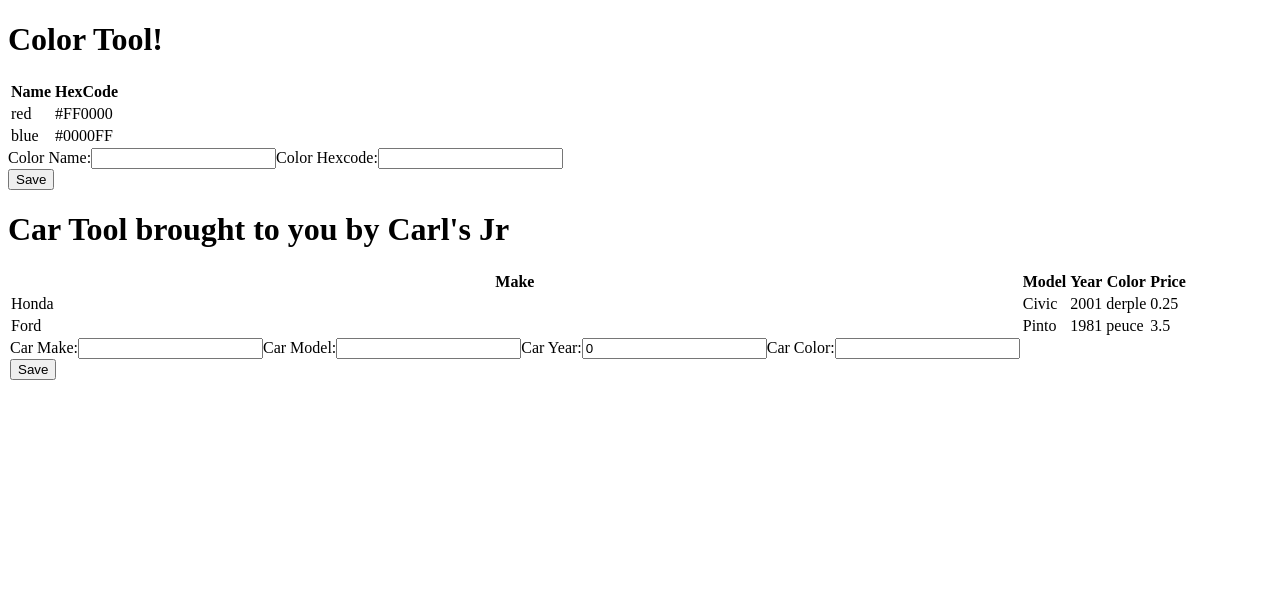
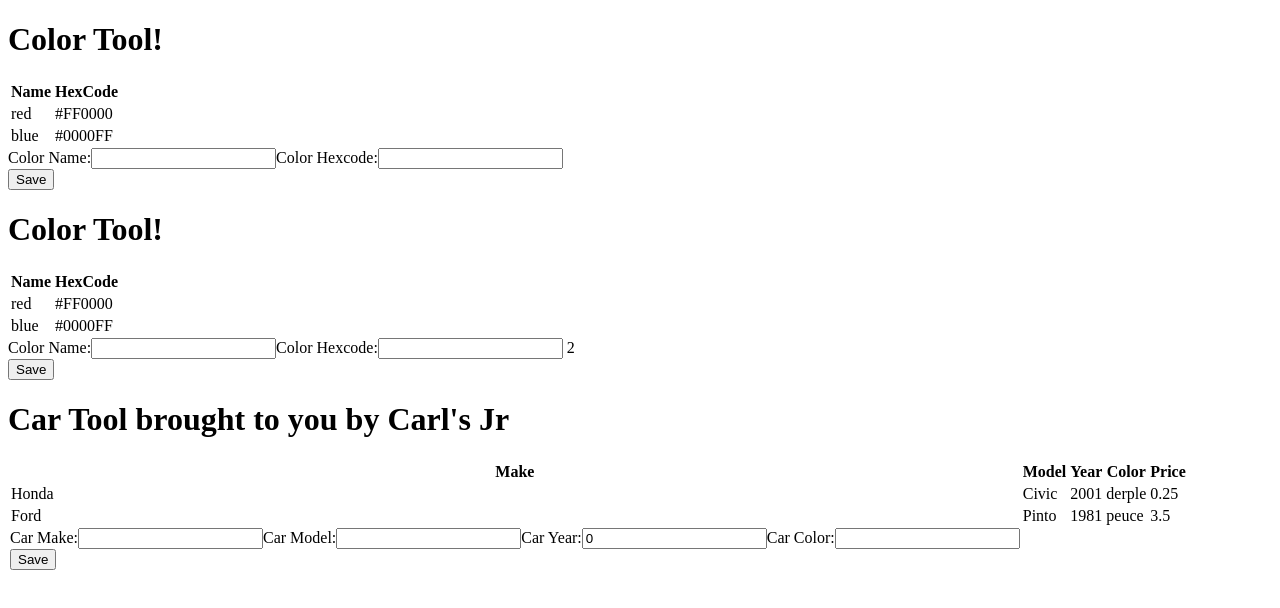
Before and after one commit to catastrophe-brandon/angular-demo-app, an Angular app: page / in a window 1280 px wide. Shown: the top 608 px of the page. Built offline with nearby package versions, Linux system fonts and the light colour scheme.

Commit message:
Example code for reactive forms

```diff
--- a/src/app/car-tool/car-tool.module.ts
+++ b/src/app/car-tool/car-tool.module.ts
@@ -8,6 +8,6 @@ import { FormsModule, ReactiveFormsModule } from '@angular/forms';
     CommonModule, FormsModule, ReactiveFormsModule
   ],
   declarations: [CarHomeComponent],
-  exports: [CarHomeComponent]
+  exports: [CarHomeComponent],
 })
 export class CarToolModule { }
--- a/src/app/color-tool/components/color-home/color-home.component.html
+++ b/src/app/color-tool/components/color-home/color-home.component.html
@@ -45,3 +45,45 @@
 
   <button type="button" (click)="showTemplateForm()">Save</button>
 </form>
+
+
+<header>
+  <h1>{{headerText}}</h1>
+</header>
+<table>
+
+  <thead>
+  <tr>
+    <th>Name</th>
+    <th>HexCode</th>
+  </tr>
+  </thead>
+  <tbody>
+  <!--
+    ES2015 has iterables, forOf loop
+    Angular borrowed this concept
+    Asterisk indicates structural directive (add or remove DOM objects)
+    Short-hand for the ng-template directive.
+  -->
+  <tr *ngFor="let color of colors">
+    <td>{{color.name}}</td>
+    <td>{{color.hexCode}}</td>
+  </tr>
+
+  </tbody>
+</table>
+
+<!-- Example using reactive forms -->
+<!-- Brackets around the formGroup cause it to be expanded, called "computed properties" -->
+<form [formGroup]="colorReactiveForm">
+  <div>
+    <!-- ng-model (template forms), reactive forms can be used to connect form to a model -->
+
+    <label for="color-name2">Color Name:</label>
+    <input type="text" id="color-name2" name="colorNameInput" formControlName="colorNameInput">
+    <label for="color-hexcode2">Color Hexcode:</label>
+    <input type="text" id="color-hexcode2" name="colorHexCode" formControlName="colorHexCodeInput">
+
+2 </div>
+  <button type="button" (click)="showReactiveForm()">Save</button>
+</form>
--- a/src/app/color-tool/components/color-home/color-home.component.ts
+++ b/src/app/color-tool/components/color-home/color-home.component.ts
@@ -1,4 +1,5 @@
 import { Component } from '@angular/core';
+import {FormGroup, FormBuilder} from '@angular/forms';
 import { Color } from '../../models/color';
 
 // Decorators are typescript
@@ -27,8 +28,6 @@ import { Color } from '../../models/color';
 // OnInit is typescript, not part of JS.
 export class ColorHomeComponent {
 
-  constructor() { }
-
   // lifecycle function, hooks into Angular's lifecycle mechanism
   // ngOnInit() {
   // }
@@ -53,7 +52,27 @@ export class ColorHomeComponent {
     colorHexCodeInput: '',
   };
 
+  public colorReactiveForm: FormGroup;
+
+  //
+  // 'fb' is private because: it automagically makes fb part of the instance.
+  // This is called "dependency injection".
+  //
+  constructor(private fb: FormBuilder) {
+    // properties below must match the formControlName in html.
+    this.colorReactiveForm = this.fb.group({
+      colorNameInput: '',
+      colorHexCodeInput: ''});
+  }
+
   public showTemplateForm() {
     console.log(this.colorTemplateForm);
   }
+
+  public showReactiveForm() {
+    console.log(this.colorReactiveForm.value);
+  }
+
+  // dependency injection for reactive form usage
+
 }
```
